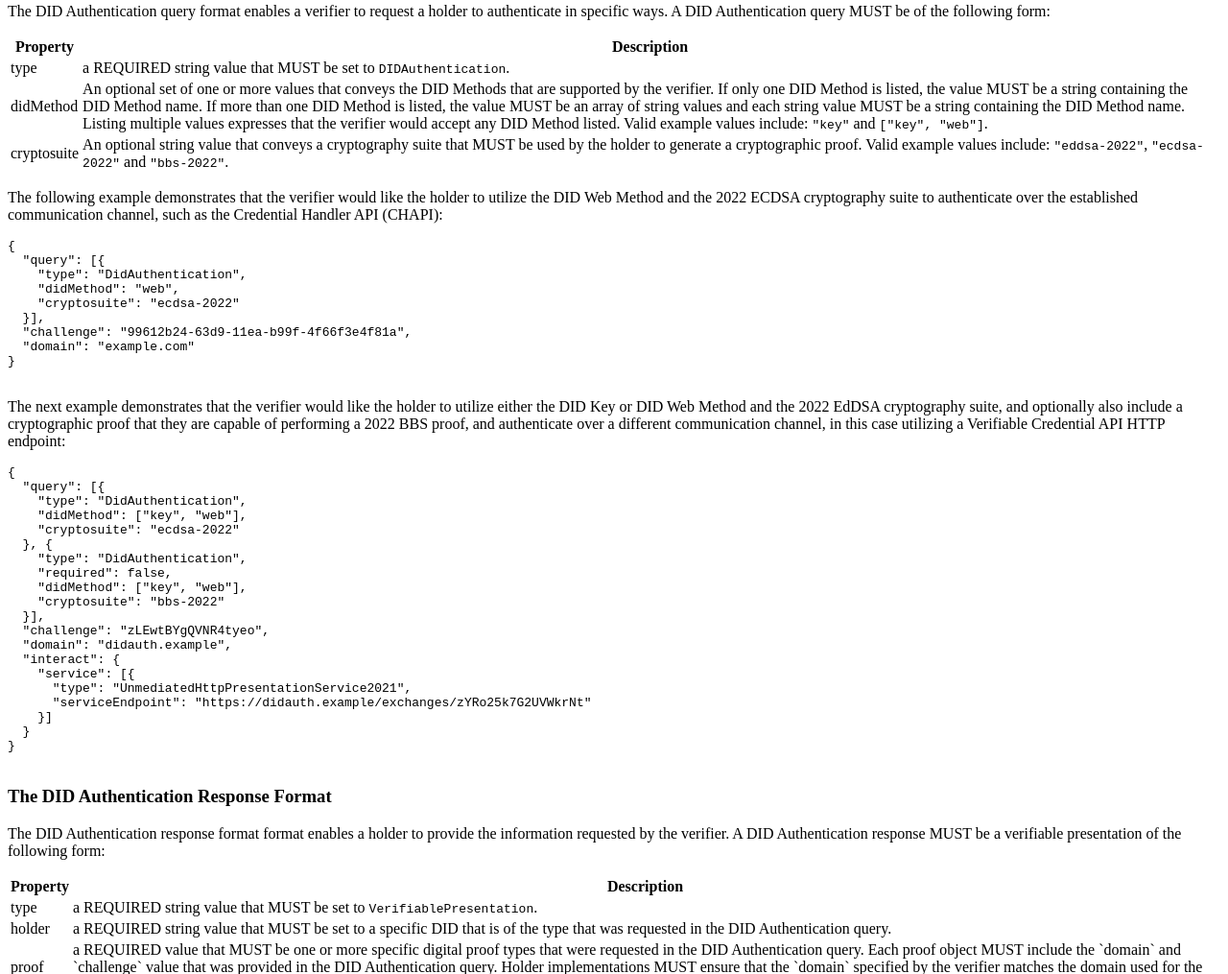
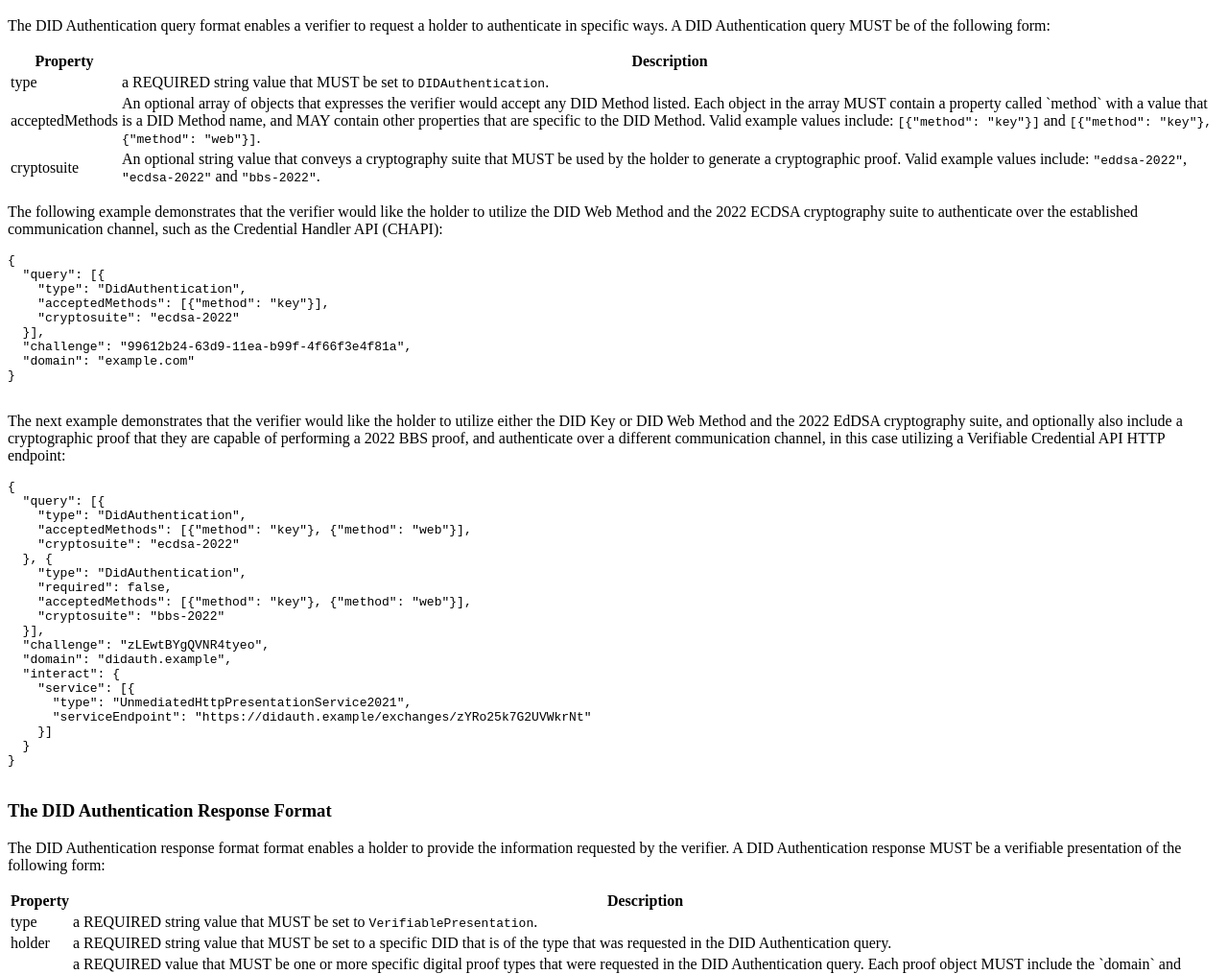
Before and after one commit to w3c-ccg/vp-request-spec, a plain HTML site: page index.html in a window 1280 px wide. Shown: the part 2869-3884 px from the top of the page at 96% size. Drawn offline with Linux system fonts and the light colour scheme.

Commit message:
Implement object descriptors for DID Methods.

```diff
--- a/index.html
+++ b/index.html
@@ -319,6 +319,7 @@ of a challenge by the <a>verifier</a> and a response by a <a>holder</a>:
 {
   "query": [{
     "type": "DidAuthentication"
+    "acceptedMethods": [{"method": "example"}]
   }],
   "challenge": "99612b24-63d9-11ea-b99f-4f66f3e4f81a",
   "domain": "example.com"
@@ -370,15 +371,14 @@ a REQUIRED string value that MUST be set to <code>DIDAuthentication</code>.
               </td>
             </tr>
             <tr>
-              <td>didMethod</td>
+              <td>acceptedMethods</td>
               <td>
-An optional set of one or more values that conveys the DID Methods that are
-supported by the <a>verifier</a>. If only one DID Method is listed, the value
-MUST be a string containing the DID Method name. If more than one DID Method is
-listed, the value MUST be an array of string values and each string value
-MUST be a string containing the DID Method name. Listing multiple values
-expresses that the <a>verifier</a> would accept any DID Method listed. Valid
-example values include: <code>"key"</code> and <code>["key", "web"]</code>.
+An optional array of objects that expresses the <a>verifier</a> would accept
+any DID Method listed. Each object in the array MUST contain a property called
+`method` with a value that is a DID Method name, and MAY contain other
+properties that are specific to the DID Method. Valid example values
+include: <code>[{"method": "key"}]</code> and
+<code>[{"method": "key"}, {"method": "web"}]</code>.
               </td>
             </tr>
             <tr>
@@ -404,7 +404,7 @@ Credential Handler API (CHAPI):
 {
   "query": [{
     "type": "DidAuthentication",
-    "didMethod": "web",
+    "acceptedMethods": [{"method": "key"}],
     "cryptosuite": "ecdsa-2022"
   }],
   "challenge": "99612b24-63d9-11ea-b99f-4f66f3e4f81a",
@@ -425,12 +425,12 @@ endpoint:
 {
   "query": [{
     "type": "DidAuthentication",
-    "didMethod": ["key", "web"],
+    "acceptedMethods": [{"method": "key"}, {"method": "web"}],
     "cryptosuite": "ecdsa-2022"
   }, {
     "type": "DidAuthentication",
     "required": false,
-    "didMethod": ["key", "web"],
+    "acceptedMethods": [{"method": "key"}, {"method": "web"}],
     "cryptosuite": "bbs-2022"
   }],
   "challenge": "zLEwtBYgQVNR4tyeo",
```
